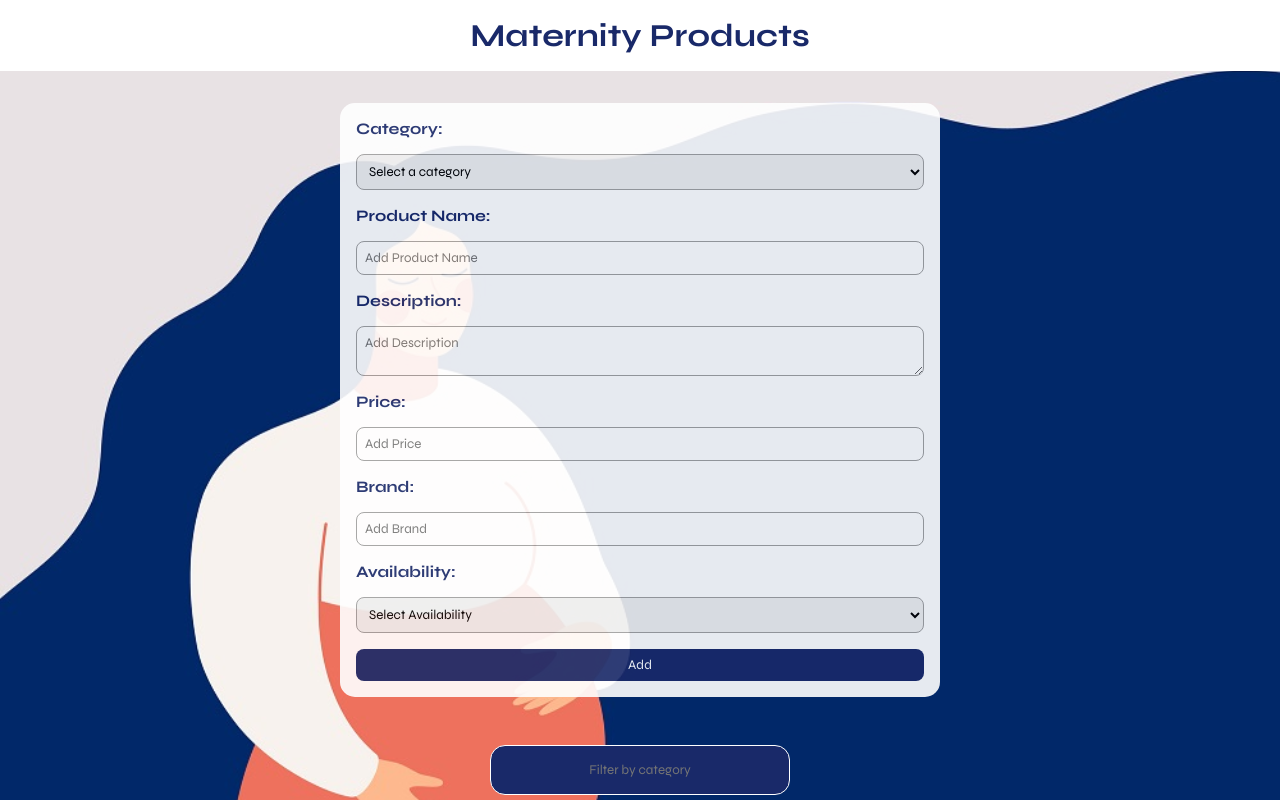
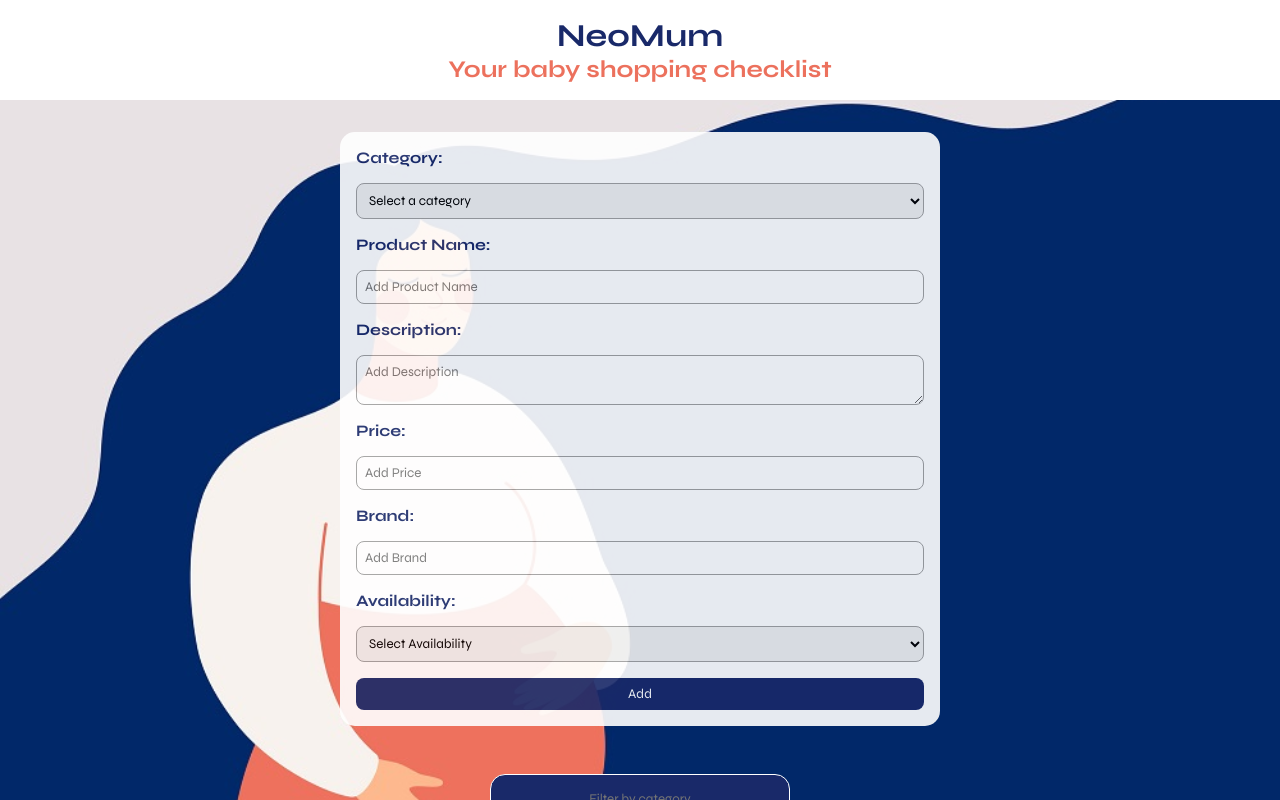
Before and after one commit to giadantioco/deploy-maternity-app, a React (Vite) app: page / in a window 1280 px wide. Shown: the top 800 px of the page. Built offline with nearby package versions, Linux system fonts and the light colour scheme.

Commit message:
feat: add headline

```diff
--- a/src/App.jsx
+++ b/src/App.jsx
@@ -54,7 +54,6 @@ function App() {
 
     return "";
   };
-
 
   // Aggiorna lo stato input
 
@@ -118,7 +117,7 @@ function App() {
 
   const handleDelete = (e) => {
     const tmpProducts = products.filter(
-      (product) => product.id !== e.target.id
+      (product) => product.id !== e.target.id,
     );
 
     setProducts(tmpProducts);
--- a/src/components/Header/Header.jsx
+++ b/src/components/Header/Header.jsx
@@ -5,6 +5,7 @@ function Header() {
   return (
     <header className={styles.header}>
       <h1>{labels.maternityProducts}</h1>
+      <h2 className={styles.headline}>{labels.headline}</h2>
     </header>
   );
 }
--- a/src/components/Header/Header.module.css
+++ b/src/components/Header/Header.module.css
@@ -9,3 +9,7 @@
   font-size: 32px;
   color: var(--blue);
 }
+
+.headline {
+  color: var(--salmon);
+}
--- a/src/data/labels.js
+++ b/src/data/labels.js
@@ -1,6 +1,7 @@
 export const labels = {
   // header
-  maternityProducts: "Maternity Products",
+  maternityProducts: "NeoMum",
+  headline: "Your baby shopping checklist",
   //  form
   category: "Category:",
   productName: "Product Name:",
```
Also changed, not shown: src/App.module.css (deleted, +0 -11 lines).
